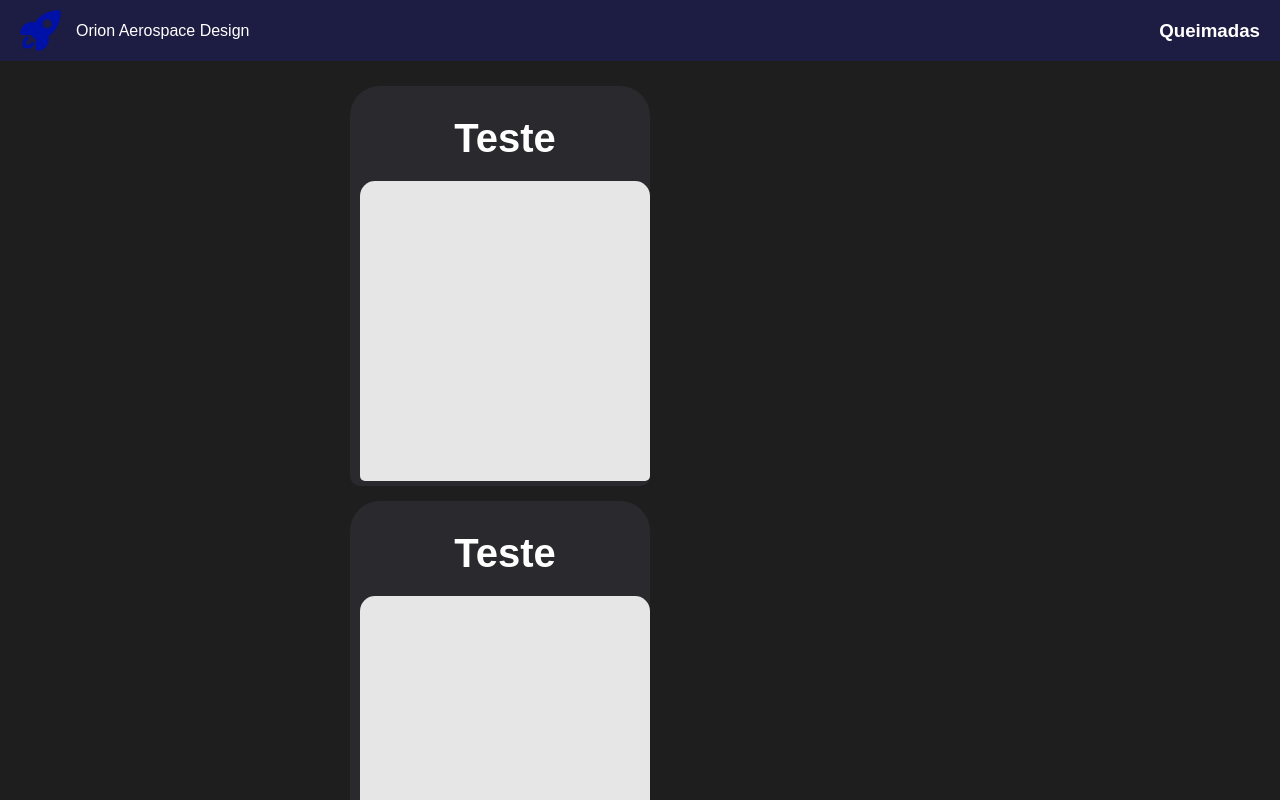
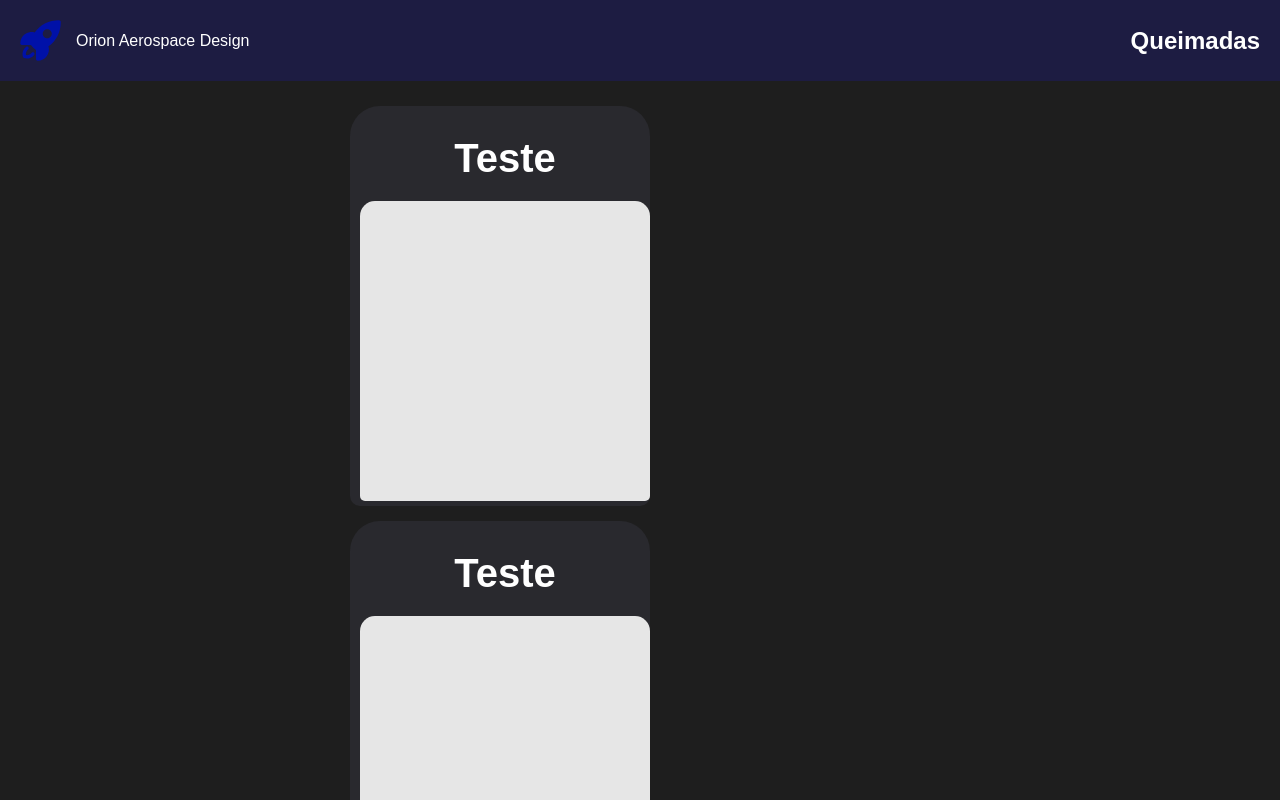
Before and after one commit to rafaelprn/Orion-Dashboard-Frontend, a React (Vite) app: page / in a window 1280 px wide. Shown: the top 800 px of the page. Built offline with nearby package versions, Linux system fonts and the light colour scheme.

Commit message:
feat: cleaning css

```diff
--- a/src/components/NavBar/index.jsx
+++ b/src/components/NavBar/index.jsx
@@ -3,7 +3,7 @@ import Rocket from '../../assets/rocket.svg'
 
 const Navbar = () => {
 	return (
-		<section className={S.navbar}>
+		<header className={S.navbar}>
 			<nav className={S.navbar__container}>
 				<div className={S.navbar__brand}>
 					<img src={Rocket} />
@@ -11,7 +11,7 @@ const Navbar = () => {
 				</div>
 				<h1 id={S.navbar__title}>Queimadas</h1>
 			</nav>
-		</section>
+		</header>
 	)
 }
 
--- a/src/components/NavBar/styles.module.css
+++ b/src/components/NavBar/styles.module.css
@@ -1,59 +1,27 @@
 .navbar{
-display: block;
+display: flexbox;
 align-items: center;
-padding-bottom: 10px;
-/* margin: 0;
-padding: 0;
-box-sizing: border-box; */
+padding-bottom: 10px; /*controla p baixo da navbar */
 }
 
 .navbar__container{
   background: rgba(29, 28, 68, 0.94);
   color: #fff;
   font-weight: lighter;
-  padding: 10px 20px;
+  padding: 20px 20px; /*o 1 controla altura o 2 largura */
 
   display: flex;
+  align-items: center;
   justify-content: space-between;
-  align-items: center;
-  margin: 0 auto;
-  /* justify-content: space-between; */
-  /* display: flex; */
-  /* align-items: center; */
-  /* padding: 30px 10%; */
 }
 .navbar__brand{
   display: flex;
-  /* position: relative; */
-  /* justify-content: space-around; */
   align-items: center;
-  /* align-self: left; */
-  /* position: absolute; */
 }
 .navbar__brand img{
-  margin-right: 15px;
+  margin-right: 15px; /*espacamento entre logo e nome */
 }
 .navbar__title{
-  /* position: relative; */
   display: flex;
-  text-align: center;
-  align-items: center;
-  align-content: center;
-  align-self: center;
-  justify-content: center;
-  justify-items: center;
   justify-self: center;
-  /* display: inline-block;
-  margin: 0px;
-  text-align: center;
-  flex-direction: row;
-  justify-content: center;
-  align-items: center; */
-  /* display: flex;
-  align-items: center;
-  justify-content: center; */
-  /* display: flex;
-  justify-content: space-between;
-  align-items: center;
-  padding: 30px; */
 }
```
